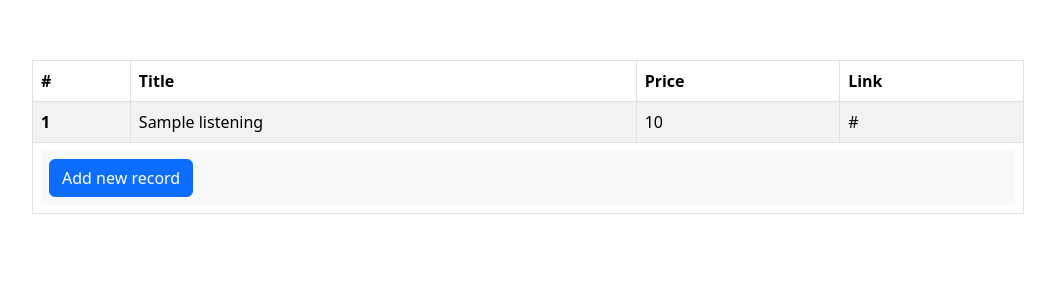
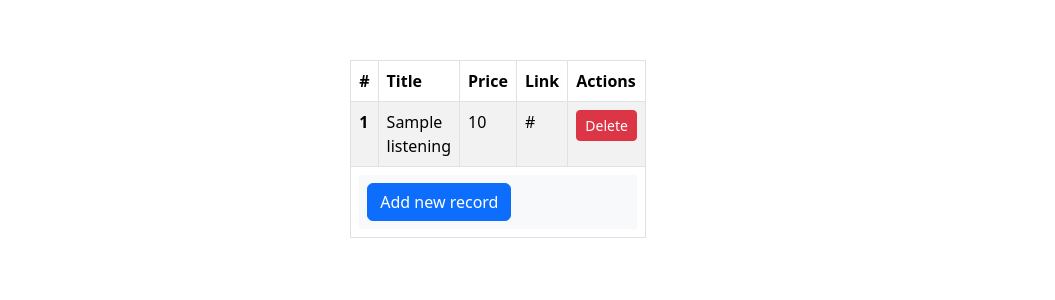
Before and after one commit to KrupkoOleh/Real-Estate-Aggregator, a Django app: page / in a window 1280 px wide. Shown: the part 96-396 px from the top of the page, without its empty margins (112-1167 px from the left). Run offline with Django 5.2, Linux system fonts and the light colour scheme; tables that the repository leaves empty hold one stand-in row (values such as "Sample post").

Commit message:
feat(dashboard): create the system of delete element at the table

```diff
--- a/dashboard/urls.py
+++ b/dashboard/urls.py
@@ -1,10 +1,12 @@
 from django.urls import path
 
 from dashboard.views import (ListeningListView, create_listening_popup,
-                             ListeningCreateView)
+                             ListeningCreateView, ListeningDeleteView)
 
 urlpatterns = [
     path('', ListeningListView.as_view(), name='main'),
     path('modal-create/', create_listening_popup, name='popup_create'),
-    path('create/', ListeningCreateView.as_view(), name='create_listening')
+    path('create/', ListeningCreateView.as_view(), name='create_listening'),
+    path('delete/<uuid:pk>/', ListeningDeleteView.as_view(),
+         name='delete_listening'),
 ]
--- a/dashboard/views.py
+++ b/dashboard/views.py
@@ -1,7 +1,7 @@
 from django.http import HttpResponse
 from django.shortcuts import render
 from django.urls import reverse_lazy
-from django.views.generic import ListView, CreateView
+from django.views.generic import ListView, CreateView, DeleteView
 
 from dashboard.forms import ListeningForm
 from dashboard.models import Listening
@@ -26,3 +26,16 @@ class ListeningCreateView(CreateView):
     def form_valid(self, form):
         self.object = form.save()
         return HttpResponse(status=204, headers={'HX-Refresh': 'true'})
+
+
+class ListeningDeleteView(DeleteView):
+    model = Listening
+    success_url = reverse_lazy('main')
+
+    def post(self, request, *args, **kwargs):
+        return self.delete(request, *args, **kwargs)
+
+    def delete(self, request, *args, **kwargs):
+        self.object = self.get_object()
+        self.object.delete()
+        return HttpResponse(status=204, headers={'HX-Refresh': 'true'})
--- a/templates/listening/dashboard.html
+++ b/templates/listening/dashboard.html
@@ -1,3 +1,4 @@
+<div id="dashboard-table-container">
     <table class="table table-striped table-bordered">
         <thead>
         <tr>
@@ -5,6 +6,7 @@
             <th scope="col">Title</th>
             <th scope="col">Price</th>
             <th scope="col">Link</th>
+            <th scope="col">Actions</th>
         </tr>
         </thead>
         <tbody>
@@ -14,10 +16,20 @@
                 <td>{{ item.title }}</td>
                 <td>{{ item.price }}</td>
                 <td>{{ item.link }}</td>
+                <td>
+                    <form hx-post="{% url 'delete_listening' item.pk %}"
+                          hx-confirm="Are you sure you want to delete this item?"
+                          style="display: inline;">
+                        {% csrf_token %}
+                        <button type="submit" class="btn btn-danger btn-sm">
+                            Delete
+                        </button>
+                    </form>
+                </td>
             </tr>
         {% endfor %}
         <tr>
-        <td colspan="4">
+            <td colspan="5">
                 <div class="p-2 bg-light">
                     <button type="button"
                             class="btn btn-primary"
@@ -32,3 +44,4 @@
         </tr>
         </tbody>
     </table>
+</div>
```
Lines whose indentation alone changed are shown as unchanged.
